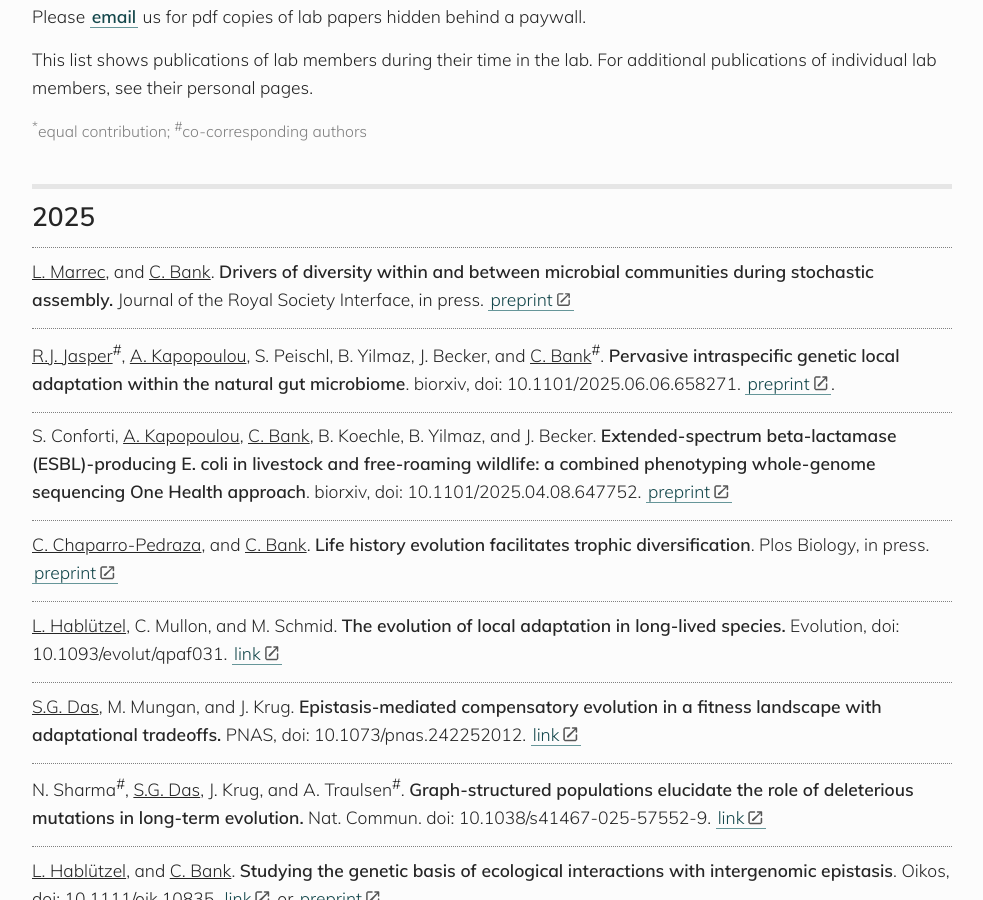
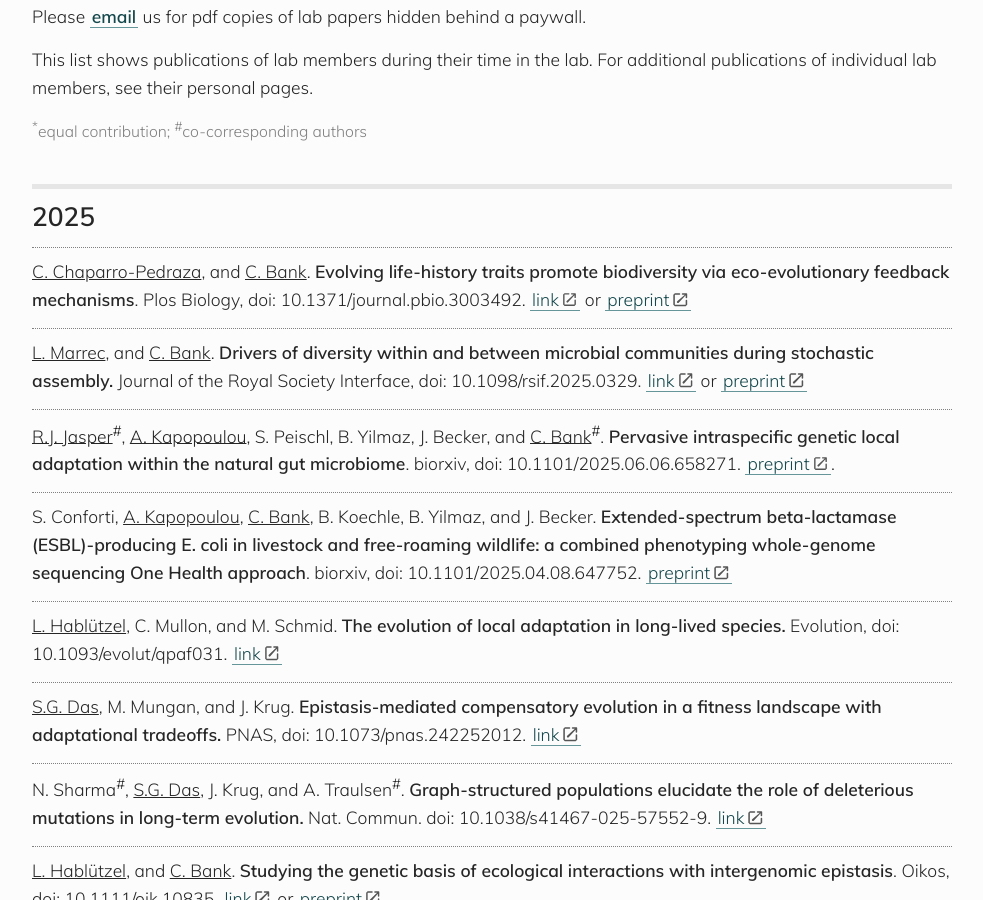
Before and after one commit to banklab/banklab.github.io, a Jekyll site: the page built from publications.md, in a window 1280 px wide and 900 px high, scrolled down 419 px. Shown: the whole window, without its empty margins (148-1131 px from the left). Built offline with Jekyll 4.4.1, drawn with Linux system fonts in a browser that asks for light colours; some web fonts are replaced.

Commit message:
Update publications.md
New dois and links

```diff
--- a/publications.md
+++ b/publications.md
@@ -21,13 +21,14 @@ https://kramdown.gettalong.org/syntax.html#html-blocks
 
 ## 2025
 
-<u>L. Marrec</u>, and <u>C. Bank</u>. **Drivers of diversity within and between microbial communities during stochastic assembly.** Journal of the Royal Society Interface, in press. [preprint](https://www.biorxiv.org/content/10.1101/2024.11.19.624346v1)
+
+<u>C. Chaparro-Pedraza</u>, and <u>C. Bank</u>. **Evolving life-history traits promote biodiversity via eco-evolutionary feedback mechanisms**. Plos Biology, doi: 10.1371/journal.pbio.3003492. [link](https://journals.plos.org/plosbiology/article?id=10.1371/journal.pbio.3003492) or [preprint](https://www.biorxiv.org/content/10.1101/2025.03.25.645227v1)
+
+<u>L. Marrec</u>, and <u>C. Bank</u>. **Drivers of diversity within and between microbial communities during stochastic assembly.** Journal of the Royal Society Interface, doi: 10.1098/rsif.2025.0329. [link](https://royalsocietypublishing.org/doi/full/10.1098/rsif.2025.0329) or [preprint](https://www.biorxiv.org/content/10.1101/2024.11.19.624346v1)
 
 <u>R.J. Jasper</u><sup>#</sup>, <u>A. Kapopoulou</u>, S. Peischl, B. Yilmaz, J. Becker, and <u>C. Bank</u><sup>#</sup>. **Pervasive intraspecific genetic local adaptation within the natural gut microbiome**. biorxiv, doi: 10.1101/2025.06.06.658271. [preprint](https://www.biorxiv.org/cgi/content/short/2025.06.06.658271v1).
 
 S. Conforti, <u>A. Kapopoulou</u>, <u>C. Bank</u>, B. Koechle, B. Yilmaz, and J. Becker. **Extended-spectrum beta-lactamase (ESBL)-producing E. coli in livestock and free-roaming wildlife: a combined phenotyping whole-genome sequencing One Health approach**. biorxiv, doi: 10.1101/2025.04.08.647752. [preprint](https://www.biorxiv.org/content/10.1101/2025.04.08.647752v1)
-
-<u>C. Chaparro-Pedraza</u>, and <u>C. Bank</u>. **Life history evolution facilitates trophic diversification**. Plos Biology, in press. [preprint](https://www.biorxiv.org/content/10.1101/2025.03.25.645227v1)
 
 <u>L. Hablützel</u>, C. Mullon, and M. Schmid. **The evolution of local adaptation in long-lived species.** Evolution, doi: 10.1093/evolut/qpaf031. [link](https://academic.oup.com/evolut/advance-article-abstract/doi/10.1093/evolut/qpaf031/8051330)
 
```
